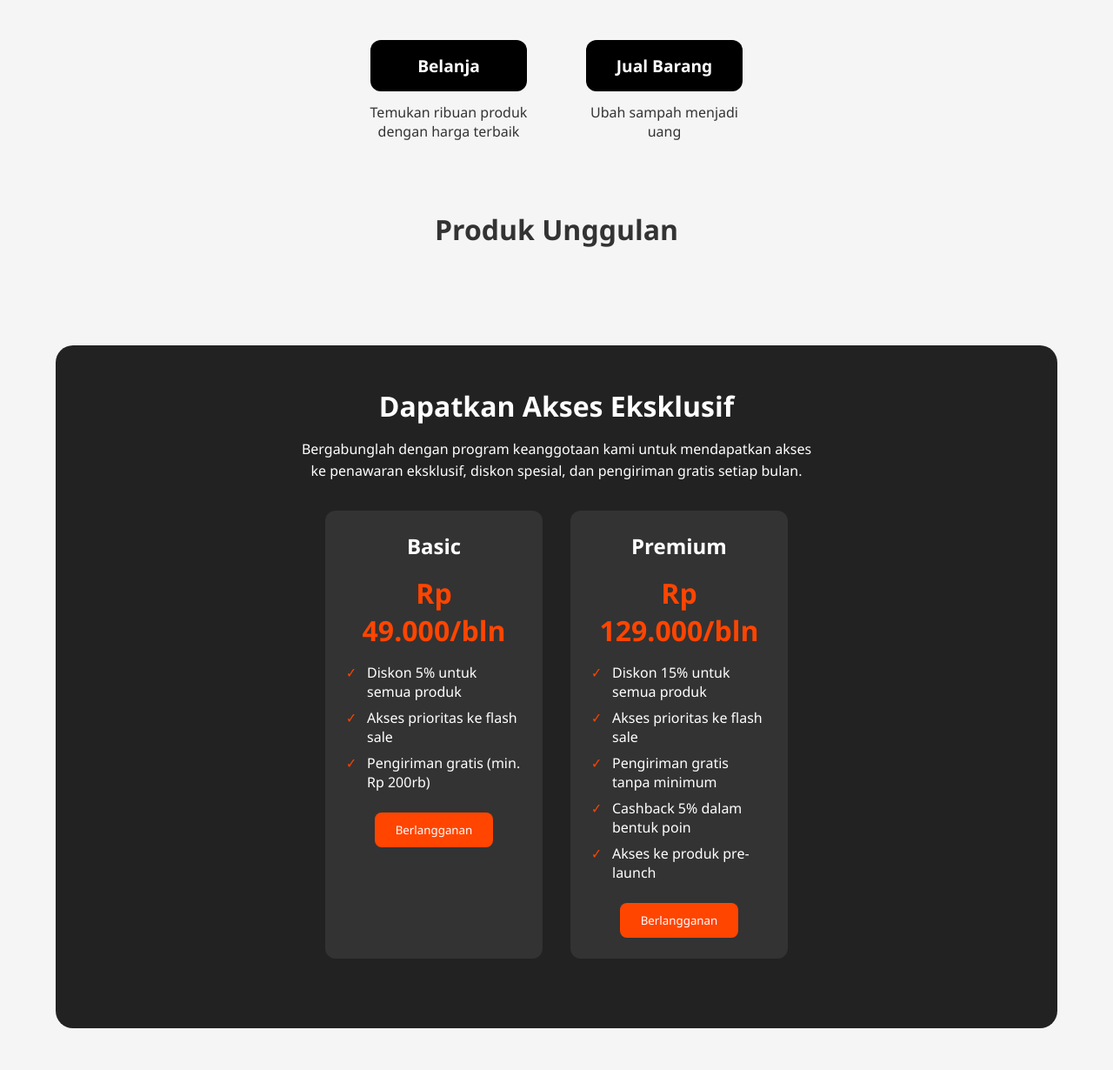
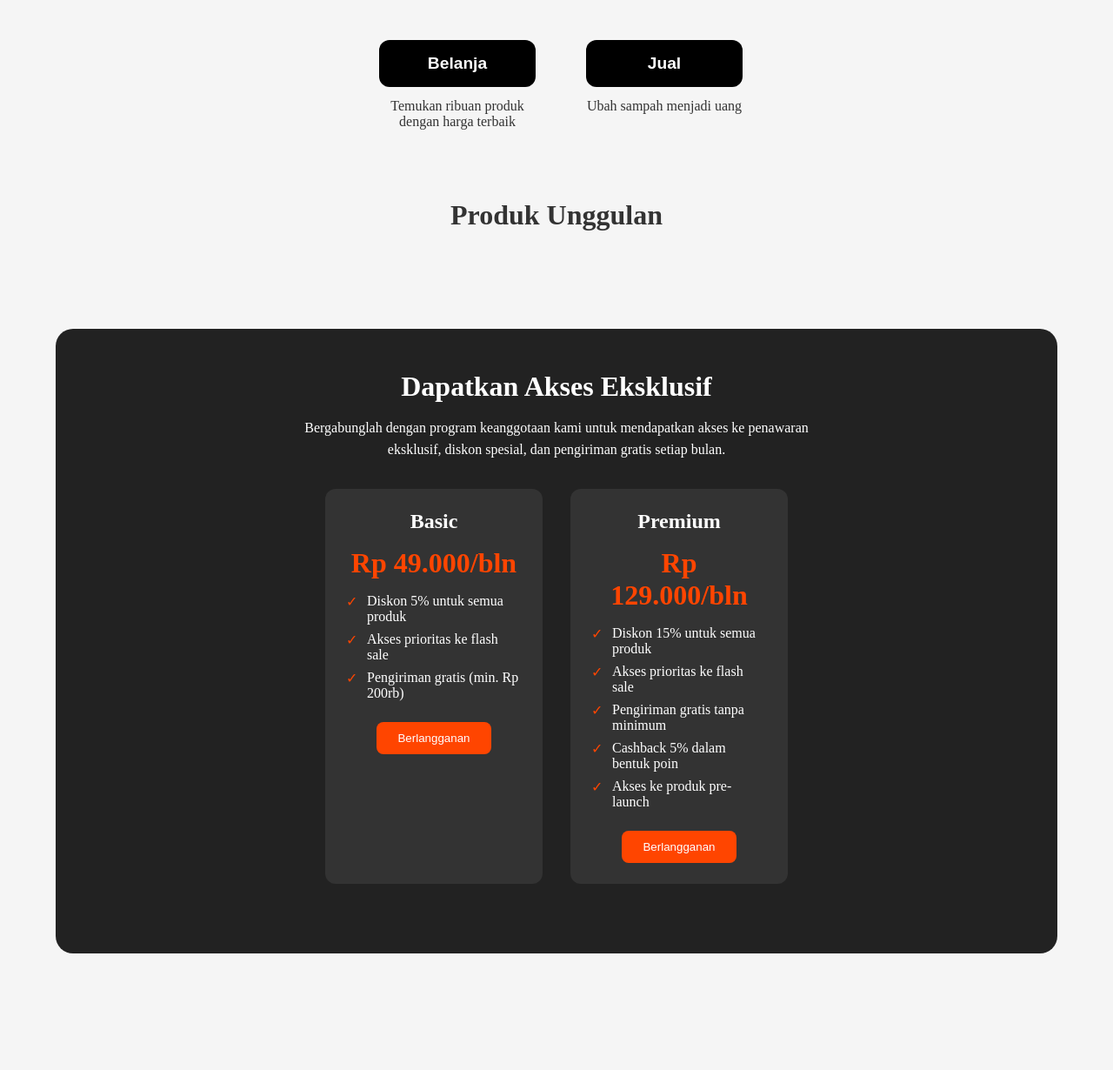
Before and after one commit to alinosi/Marketplace, a PHP site: page /PHP/views/home/index.php in a window 1280 px wide. Shown: the part 434-1664 px from the top of the page at 87% size. After the commit the page ends 1530 px from the top, so only its background shows below. Run offline with PHP 8.4, Linux system fonts and the light colour scheme; the template is opened without the code that fills it, so the values that code supplies are empty; some libraries are stand-ins or nearby versions.

Commit message:
Refactor header and main styles; update button text and add subscription alert

```diff
--- a/app/views/home/index.php
+++ b/app/views/home/index.php
@@ -3,7 +3,6 @@
             margin: 0;
             padding: 0;
             box-sizing: border-box;
-            font-family: 'Segoe UI', Tahoma, Geneva, Verdana, sans-serif;
         }
 
         body {
@@ -242,7 +241,7 @@
             <p class="button-text">Temukan ribuan produk dengan harga terbaik</p>
         </div>
         <div class="button-container">
-            <a href="<?= BASEURL; ?>/Sell"><button class="main-button">Jual Barang</button></a>
+            <a href="<?= BASEURL; ?>/Sell"><button class="main-button">Jual</button></a>
             <p class="button-text">Ubah sampah menjadi uang</p>
         </div>
     </div>
@@ -295,6 +294,13 @@
             </div>
         </div>
     </section>
+    <script>
+      document
+        .querySelectorAll('.subscribe-button')
+        .forEach(btn =>
+          btn.addEventListener('click', () => alert('berhasil'))
+        );
+    </script>
 
     <!-- 6. Footer -->
 <!-- letakkan ini sebelum penutup </body> -->
--- a/app/views/templates/header.php
+++ b/app/views/templates/header.php
@@ -8,6 +8,7 @@
     <link href=" <?= BASEURL ;?> /css/bootstrap.css" rel="stylesheet">
     <link href=" <?= BASEURL ;?> /css/main.css" rel="stylesheet">
     <link href="https://stackpath.bootstrapcdn.com/bootstrap/4.5.2/css/bootstrap.min.css" rel="stylesheet">
+    <link href=" <?= BASEURL ;?> /css/main.css" rel="stylesheet">
     <link rel="icon" type="image/x-icon" href="<?= BASEURL ;?>/img/icon.png">
     <style>
 
--- a/public/css/main.css
+++ b/public/css/main.css
@@ -0,0 +1,6 @@
+@import url("https://fonts.googleapis.com/css2?family=Poppins:wght@400;500;600&display=swap");
+
+
+body {
+    font-family: 'Poppins', sans-serif !important;
+}
```
